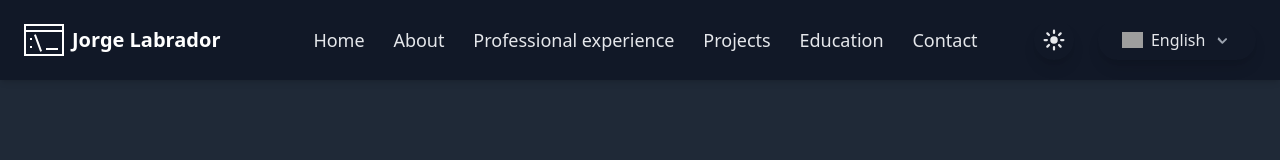
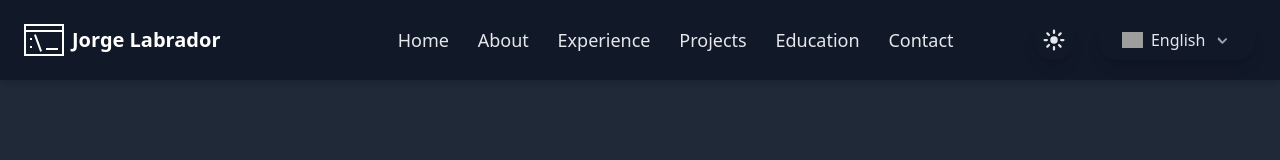
Before and after one commit to jlabrador3108/my-portfolio, a React (Vite) app: page / in a window 1280 px wide. Shown: the top 160 px of the page. Built offline with nearby package versions, Linux system fonts and the light colour scheme; grey boxes are pictures that could not be loaded.

Commit message:
add responsive

```diff
--- a/src/App.tsx
+++ b/src/App.tsx
@@ -10,7 +10,7 @@ import Education from "./components/Education";
 function App() {
   return (
     <LanguageProvider>
-      <div className="App bg-gray-100 dark:bg-gray-800 text-gray-900 dark:text-gray-100">
+      <div className="App bg-gray-100 dark:bg-gray-800 text-gray-900 dark:text-gray-100 w-full">
         <Navbar />
         <section id="home">
           <Hero />
--- a/src/components/Hero.tsx
+++ b/src/components/Hero.tsx
@@ -28,7 +28,7 @@ const Hero = () => {
     },
   };
   return (
-    <section className="h-screen bg-gray-100 dark:bg-gray-800 flex flex-col justify-center items-center text-center">
+    <section className="h-screen w-full max-w-full bg-gray-100 dark:bg-gray-800 flex flex-col justify-center items-center text-center">
       <div className="flex flex-col md:flex-row items-center justify-center content-center">
         <img
           src="https://avatars.githubusercontent.com/u/84150509?s=400&u=50de07a33162c409cbea6a0dcfcfdbc853c9c982&v=4"
--- a/src/components/Navbar.tsx
+++ b/src/components/Navbar.tsx
@@ -56,7 +56,7 @@ const Navbar = () => {
 
   return (
     <nav className="bg-white dark:bg-gray-900 p-2 shadow-md fixed top-0 left-0 w-full z-50">
-      <div className="max-w-7xl mx-auto sm:px-6 lg:px-4 flex justify-between items-center h-16">
+      <div className="w-full md:max-w-7xl mx-auto sm:px-6 lg:px-4 flex justify-between items-center h-16">
         <div className="md:hidden flex items-center">
           <button
             onClick={toggleMenu}
@@ -69,7 +69,7 @@ const Navbar = () => {
             )}
           </button>
         </div>
-        <div className="flex items-center space-x-2">
+        <div className="md:flex items-center space-x-2 hidden">
           <svg
             width="40px"
             height="40px"
@@ -84,9 +84,11 @@ const Navbar = () => {
           </svg>
           <h1 className="text-xl font-bold dark:text-white">Jorge Labrador</h1>
         </div>
-        <div className="flex items-center space-x-6">
-          <div className={`w-full md:block ${isMenuOpen ? "block" : "hidden"}`}>
-            <ul className="mr-8 flex flex-col fixed top-20 left-4 md:static md:flex-row md:space-x-6 items-start justify-between text-gray-900 dark:text-white text-lg">
+        <div className="flex items-center space-x-6 ">
+          <div
+            className={`w-full md:block ${isMenuOpen ? "block" : "hidden "}`}
+          >
+            <ul className="mr-8 flex flex-col bg-black text-white fixed top-20 left-0 px-6 py-2 md:bg-transparent md:static md:flex-row md:space-x-6 items-start justify-between text-gray-900 md:dark:text-white text-lg">
               <button
                 onClick={() => scrollToSection("home")}
                 className="text-gray-900 dark:text-gray-200 hover:text-blue-500 dark:hover:text-blue-400 transition duration-300"
@@ -103,9 +105,7 @@ const Navbar = () => {
                 onClick={() => scrollToSection("professional-experience")}
                 className="text-gray-900 dark:text-gray-200 hover:text-blue-500 dark:hover:text-blue-400 transition duration-300"
               >
-                {language === "es"
-                  ? "Experiencia profesional"
-                  : "Professional experience"}
+                {language === "es" ? "Experiencia" : "Experience"}
               </button>
               <button
                 onClick={() => scrollToSection("projects")}
--- a/src/main.tsx
+++ b/src/main.tsx
@@ -1,10 +1,7 @@
-import { StrictMode } from 'react'
 import { createRoot } from 'react-dom/client'
 import App from './App.tsx'
 import './index.css'
 
 createRoot(document.getElementById('root')!).render(
-  <StrictMode>
     <App />
-  </StrictMode>,
 )
```
